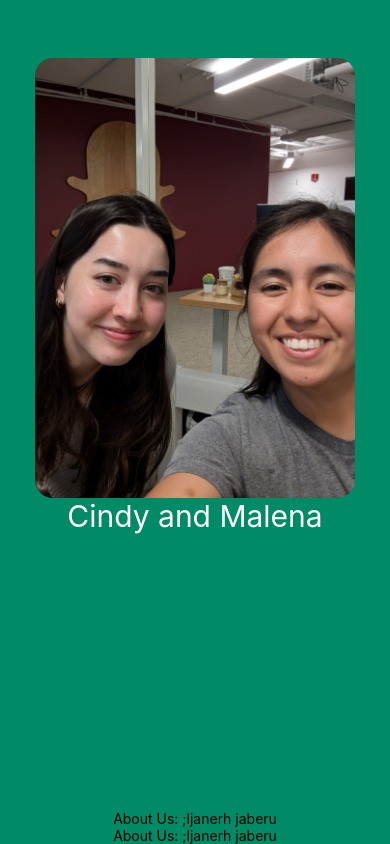
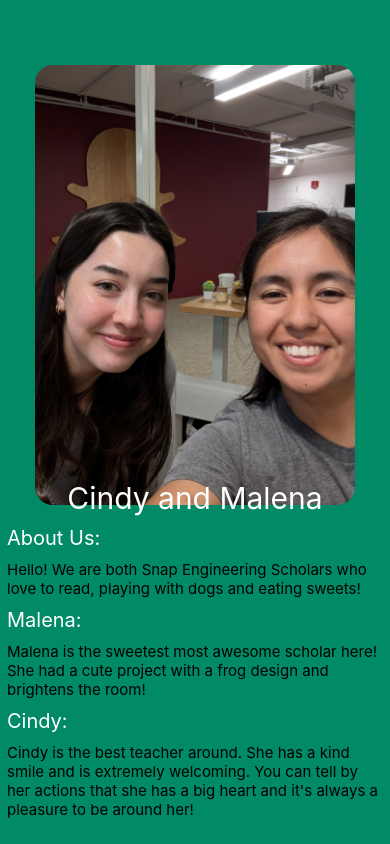
Before and after one commit to cindyawho/reactNativeTemplateLab-main, a React Native app: screen / in a window 390 px wide. Built offline with nearby package versions, Linux system fonts and the light colour scheme.

Commit message:
Add text descriptions and font styling

```diff
--- a/App.js
+++ b/App.js
@@ -1,5 +1,5 @@
 import { StatusBar } from 'expo-status-bar';
-import { StyleSheet, Text, View, Image } from 'react-native';
+import { StyleSheet, Text, View, Image, SafeAreaView } from 'react-native';
 import { useState } from 'react';
 
 
@@ -26,24 +26,30 @@ export default function App() {
   };
 
   return (
+    <SafeAreaView style={styles.container}>
     <View style={styles.container}>
       <View style={styles.imageContainer}>
-      <ImageViewer
+        <ImageViewer
           placeholderImageSource={PlaceholderImage}
           selectedImage={selectedImage}
         />
-        <Text style={{ color: '#fff', fontSize: 30, textAlign: 'center' }}>Cindy and Malena</Text>
       </View>
-      <View>
-        <Text>About Us: ;ljanerh jaberu</Text>
-      </View>
-      <View>
-        <Text>About Us: ;ljanerh jaberu</Text>
+      <View style={styles.imageContainer}>
+        <Text style={{ color: '#fff', fontSize: 30, textAlign: 'center', paddingBottom: 10 }}>Cindy and Malena</Text>
+
+        <Text style={styles.titleText}>About Us:</Text>
+        <Text style={styles.descriptionText}>Hello! We are both Snap Engineering Scholars who love to read, playing with dogs and eating sweets!</Text>
+
+        <Text style={styles.titleText}>Malena: </Text>
+        <Text style={styles.descriptionText}>Malena is the sweetest most awesome scholar here! She had a cute project with a frog design and brightens the room!</Text>
+
+        <Text style={styles.titleText}>Cindy: </Text>
+        <Text style={styles.descriptionText}>Cindy is the best teacher around. She has a kind smile and is extremely welcoming. You can tell by her actions that she has a big heart and it's always a pleasure to be around her!</Text>
       </View>
 
       <StatusBar style="auto" />
     </View>
-
+    </SafeAreaView>
   );
 }
 
@@ -52,6 +58,7 @@ const styles = StyleSheet.create({
     flex: 1,
     backgroundColor: '#008a65',
     alignItems: 'center',
+    padding: 7
   },
   imageContainer: {
     flex: 1,
@@ -61,4 +68,13 @@ const styles = StyleSheet.create({
     flex: 1 / 3,
     alignItems: 'center',
   },
+  titleText: {
+    color: '#fff',
+    fontSize: 20,
+    paddingBottom: 10
+  },
+  descriptionText: {
+    fontSize: 15,
+    paddingBottom: 10
+  },
 });
```
